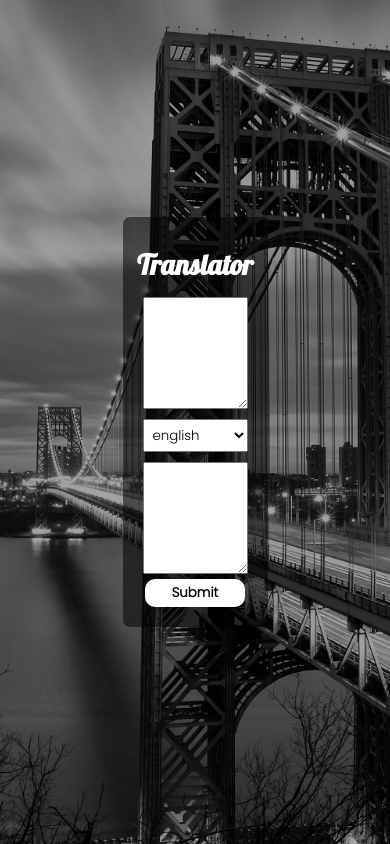
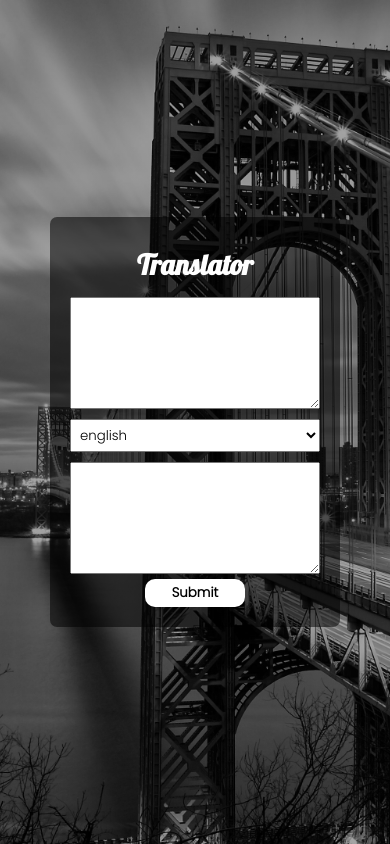
Before and after one commit to deepak-S-001/translator, a Flask app: page / in a window 390 px wide. Run offline with Flask 3, Linux system fonts and the light colour scheme.

Commit message:
Update translator.css

```diff
--- a/static/css/translator.css
+++ b/static/css/translator.css
@@ -21,7 +21,7 @@
 .contact form{
     background-color: #00000088;
     padding: 20px;
-    width: 50%;
+    width: 80%;
     display: flex;
     align-items: center;
     flex-direction: column;
@@ -55,3 +55,10 @@
     width: 100%;
     margin: 5px;
  }
+
+
+ @media only screen and (max-width: 600px){
+    .contact form{
+        width: 100%;
+    }
+}
```
